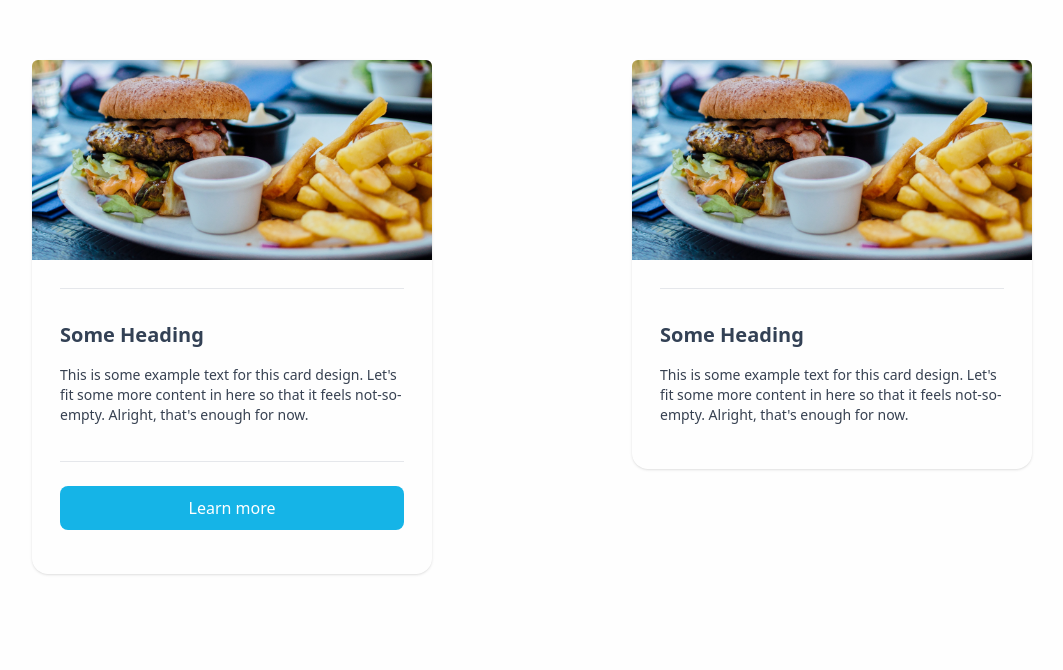
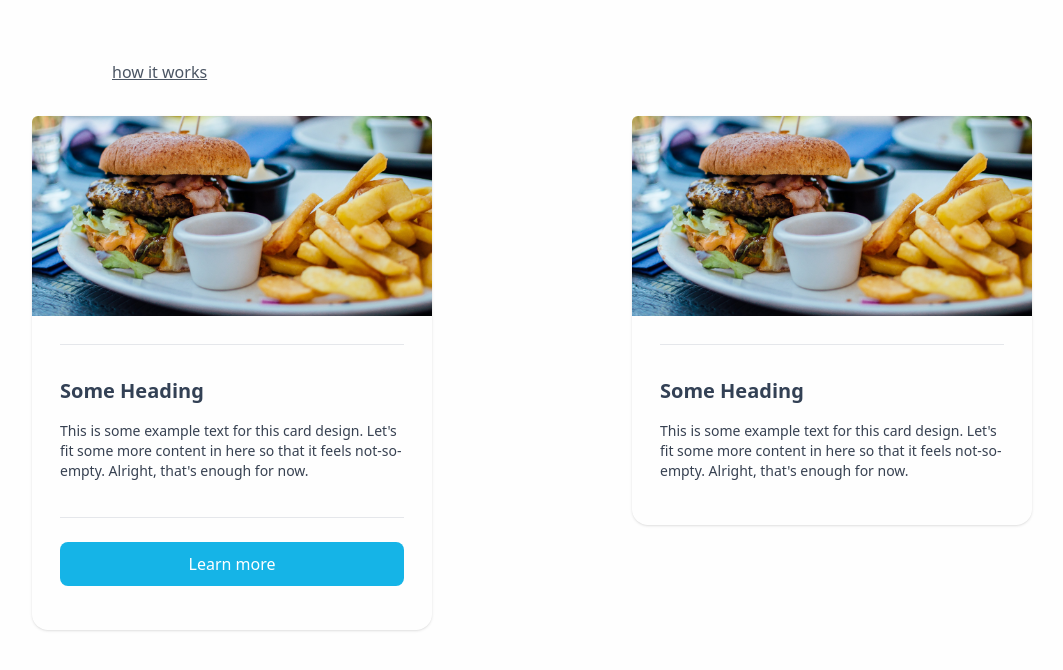
Before and after one commit to CarboxyDev/tailwind-sandbox, a Next.js app: page / in a window 1280 px wide. Shown: the part 852-1522 px from the top of the page, without its empty margins (16-1079 px from the left). Built offline with nearby package versions, Linux system fonts and the light colour scheme; a web font is replaced by a local one; what tailwindcss-debug-screens would draw is missing.

Commit message:
Add radixUI + Add Popover component (using radixui)

```diff
--- a/package.json
+++ b/package.json
@@ -10,6 +10,7 @@
   },
   "dependencies": {
     "@heroicons/react": "^2.0.16",
+    "@radix-ui/react-popover": "1.0.5",
     "clsx": "^1.2.1",
     "framer-motion": "^10.3.1",
     "next": "13.1.1",
--- /dev/null
+++ b/src/components/Popover.tsx
@@ -0,0 +1,22 @@
+import * as RadixPopover from "@radix-ui/react-popover";
+import Button from "./Button";
+
+const Popover = (props: any) => {
+  let { children, popoverContent } = props;
+
+  return (
+    <>
+      <RadixPopover.Root>
+        <RadixPopover.Trigger>{children}</RadixPopover.Trigger>
+        <RadixPopover.Portal>
+          <RadixPopover.Content className="max-w-xs rounded-2xl bg-gray-700 px-5 py-3 text-sm text-white">
+            {popoverContent}
+            <RadixPopover.Arrow className="fill-gray-700" />
+          </RadixPopover.Content>
+        </RadixPopover.Portal>
+      </RadixPopover.Root>
+    </>
+  );
+};
+
+export default Popover;
--- a/src/pages/sandbox.tsx
+++ b/src/pages/sandbox.tsx
@@ -1,7 +1,5 @@
 import { NextPage } from "next";
-import Button from "../components/Button";
 import CompactCard from "../components/CompactCard";
-import Dialog from "../components/Dialog";
 import {
   BoltIcon,
   LockClosedIcon,
@@ -14,6 +12,8 @@ import Footer from "../components/Footer";
 import LoginForm from "../components/LoginForm";
 import CardWithImage from "../components/CardWithImage";
 import CardWithImageAndButton from "../components/CardWithImageAndButton";
+import Popover from "../components/Popover";
+import Button from "../components/Button";
 
 const Sandbox: NextPage = () => {
   return (
@@ -21,8 +21,12 @@ const Sandbox: NextPage = () => {
       <Navbar />
       <div className="px-4 pt-12 sm:px-10 md:px-12">
         <div className="pt-24"></div>
-        <div></div>
         <div className="pt-80 pb-80"></div>
+        <div className="px-20 pb-8">
+          <Popover popoverContent="We sample your data and compare it against our database and then return the match">
+            <span className="text-gray-600 underline">how it works</span>
+          </Popover>
+        </div>
         <div className="grid gap-x-4 gap-y-4 md:grid-cols-2">
           <CardWithImageAndButton
             image="/generic-image-2.jpg"
```
Also changed, not shown: 1 other file (tests, documents, lock files or other folders).
